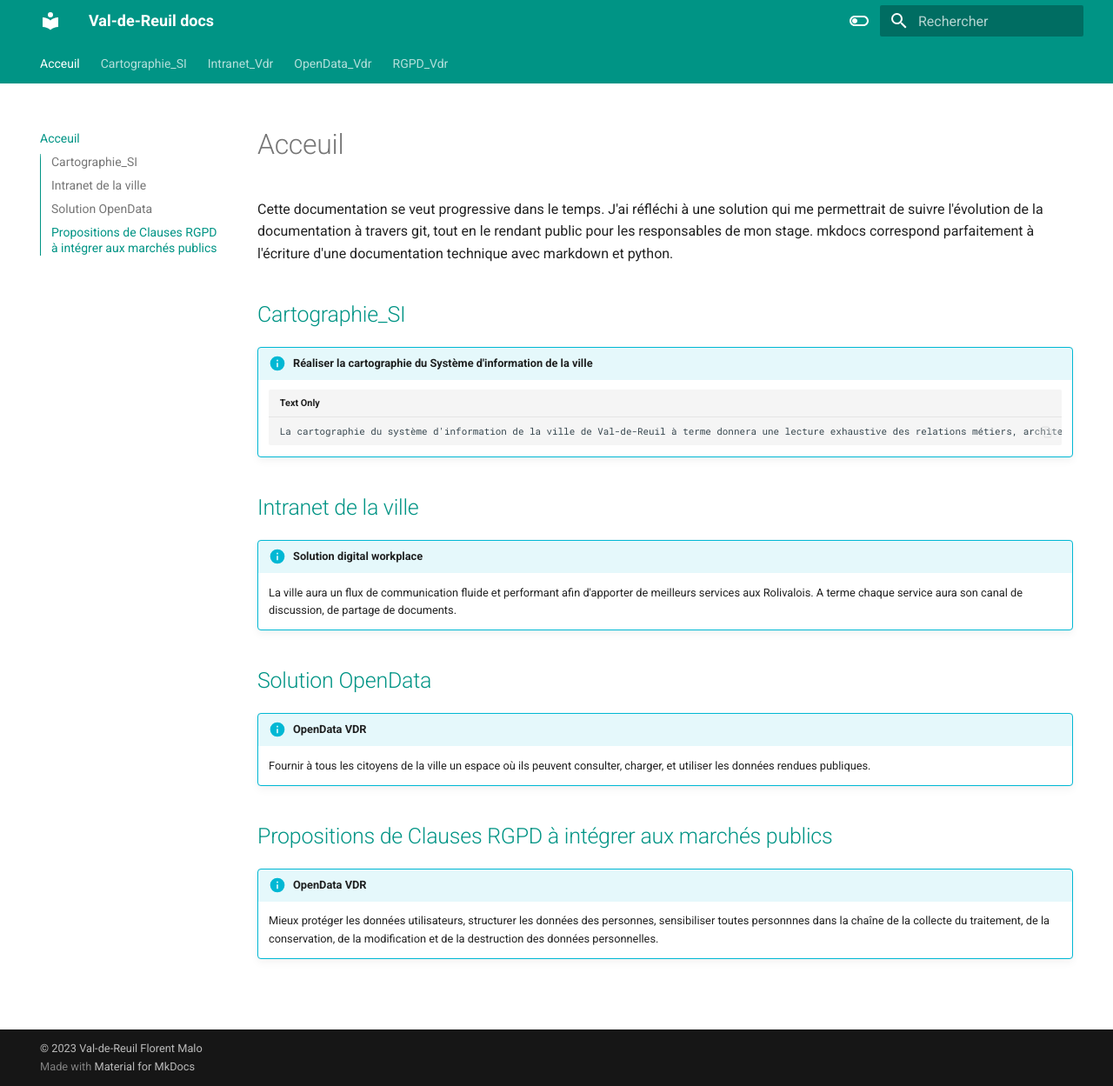
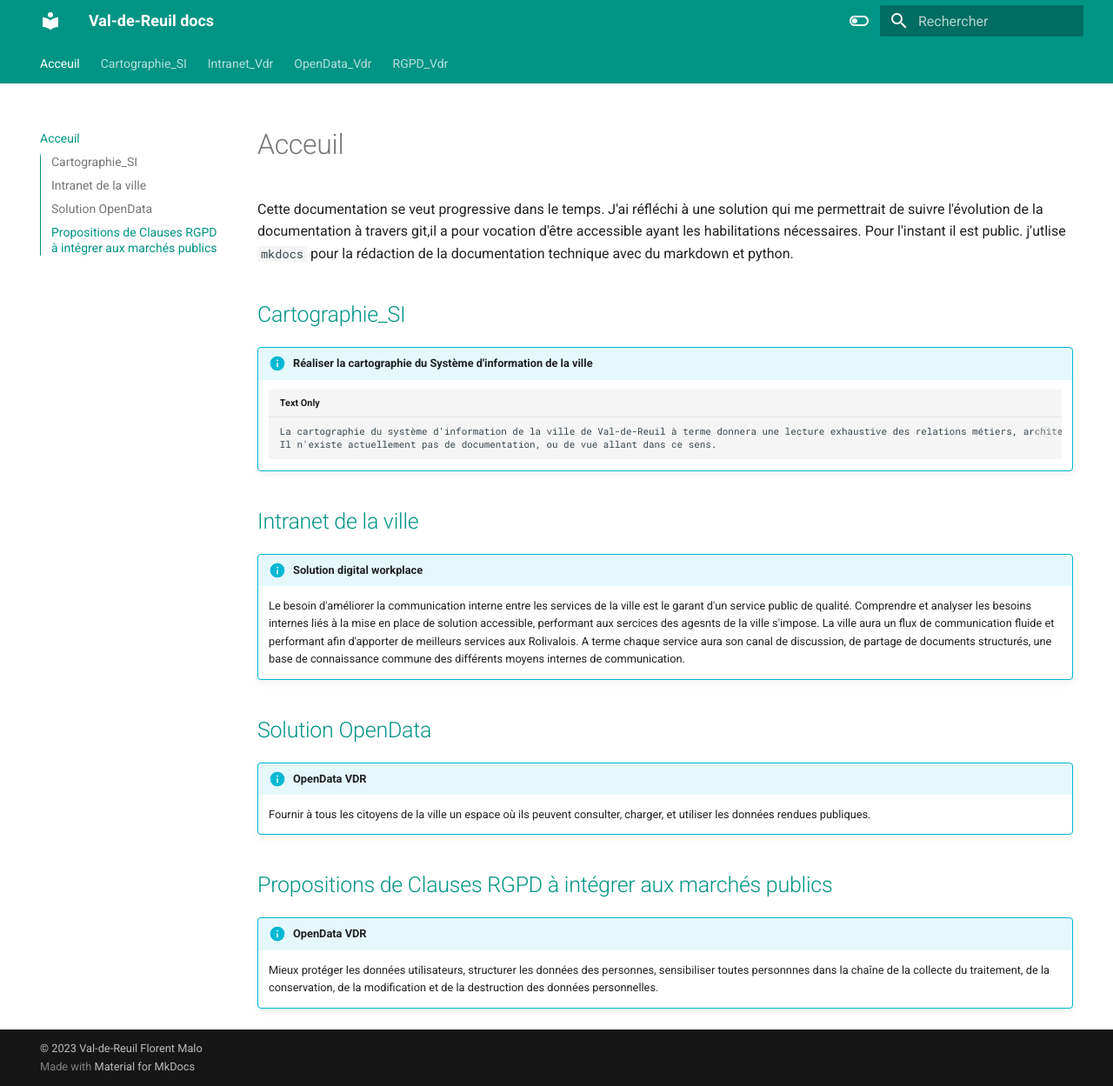
Before and after one commit to FofoMalo/vdr_docs, an MkDocs documentation site: the page built from docs/index.md, in a window 1280 px wide and 1249 px high. Shown: the whole window at 87% size. Built offline with MkDocs 1.6.1 and Material for MkDocs 9.7.7, drawn with Linux system fonts in a browser that asks for light colours; the version menu is left out.

Commit message:
documentation : amelioration et corrections des coquilles

```diff
--- a/docs/index.md
+++ b/docs/index.md
@@ -1,17 +1,20 @@
 # Acceuil
 
-Cette documentation se veut progressive dans le temps. J'ai réfléchi à une solution qui me permettrait de suivre l'évolution de la documentation à travers git, tout en le rendant public pour les responsables de mon stage.
-mkdocs correspond parfaitement à l'écriture d'une documentation technique avec markdown et python.
+Cette documentation se veut progressive dans le temps. J'ai réfléchi à une solution qui me permettrait de suivre l'évolution de la documentation à travers git,il a pour vocation d'être accessible ayant les habilitations nécessaires. Pour l'instant il est public.
+j'utlise `mkdocs` pour la rédaction de la documentation technique avec du markdown et python.
 
 ## [Cartographie_SI](https://fofomalo.github.io/vdr_docs/Cartographie_SI/)
 !!! info "Réaliser la cartographie du Système d'information de la ville "
-        La cartographie du système d'information de la ville de Val-de-Reuil à terme donnera une lecture exhaustive des relations métiers, architecture réseau, applications dans le but de permettre au système d'importance vitale d'être protéger.
+        La cartographie du système d'information de la ville de Val-de-Reuil à terme donnera une lecture exhaustive des relations métiers, architecture réseau, applications dans le but de permettre au système d'importance vitale d'être protéger. Objectif de la cartographie du système d'information étant de permettre de visualiser et de comprendre les composantes essentielles et des interconnections entre elles.
+        Il n'existe actuellement pas de documentation, ou de vue allant dans ce sens.
 
 ## [Intranet de la ville](https://fofomalo.github.io/vdr_docs/Intanet_Vdr/)
 
 !!! info "Solution digital workplace"
+    Le besoin d'améliorer la communication interne entre les services de la ville est le garant d'un service public de qualité.
+    Comprendre et analyser les besoins internes liés à la mise en place de solution accessible, performant aux sercices des agesnts de la ville s'impose.
     La ville aura un flux de communication fluide et performant afin d'apporter de meilleurs services aux Rolivalois.
-    A terme chaque service aura son canal de discussion, de partage de documents.
+    A terme chaque service aura son canal de discussion, de partage de documents structurés, une base de connaissance commune des différents moyens internes de communication.
 
 ## [Solution OpenData](https://fofomalo.github.io/vdr_docs/OpenData_Vdr/)
 
```
Also changed, not shown: README.md (+9 -4 lines), docs/Cartographie_SI.md (+2 -2 lines).
